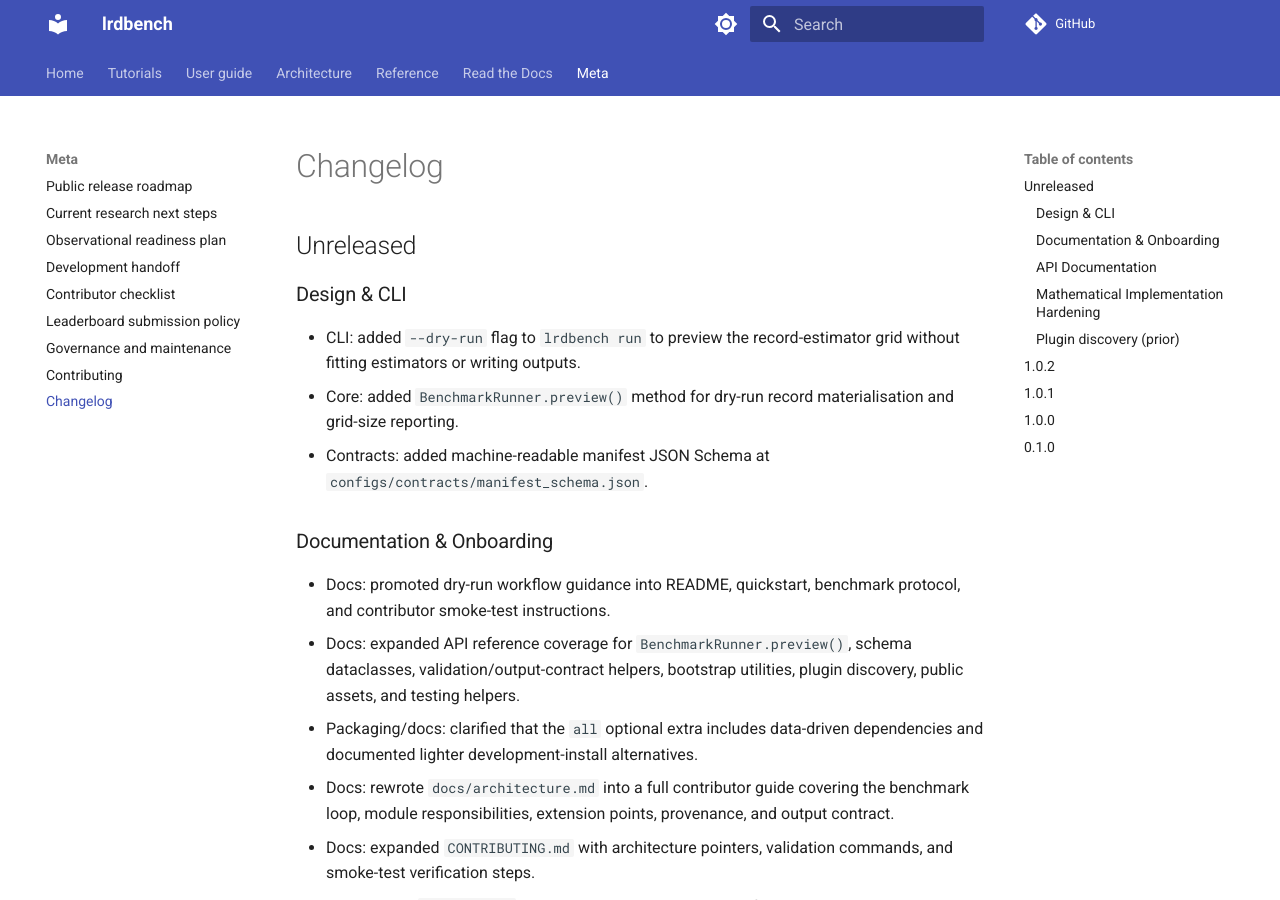
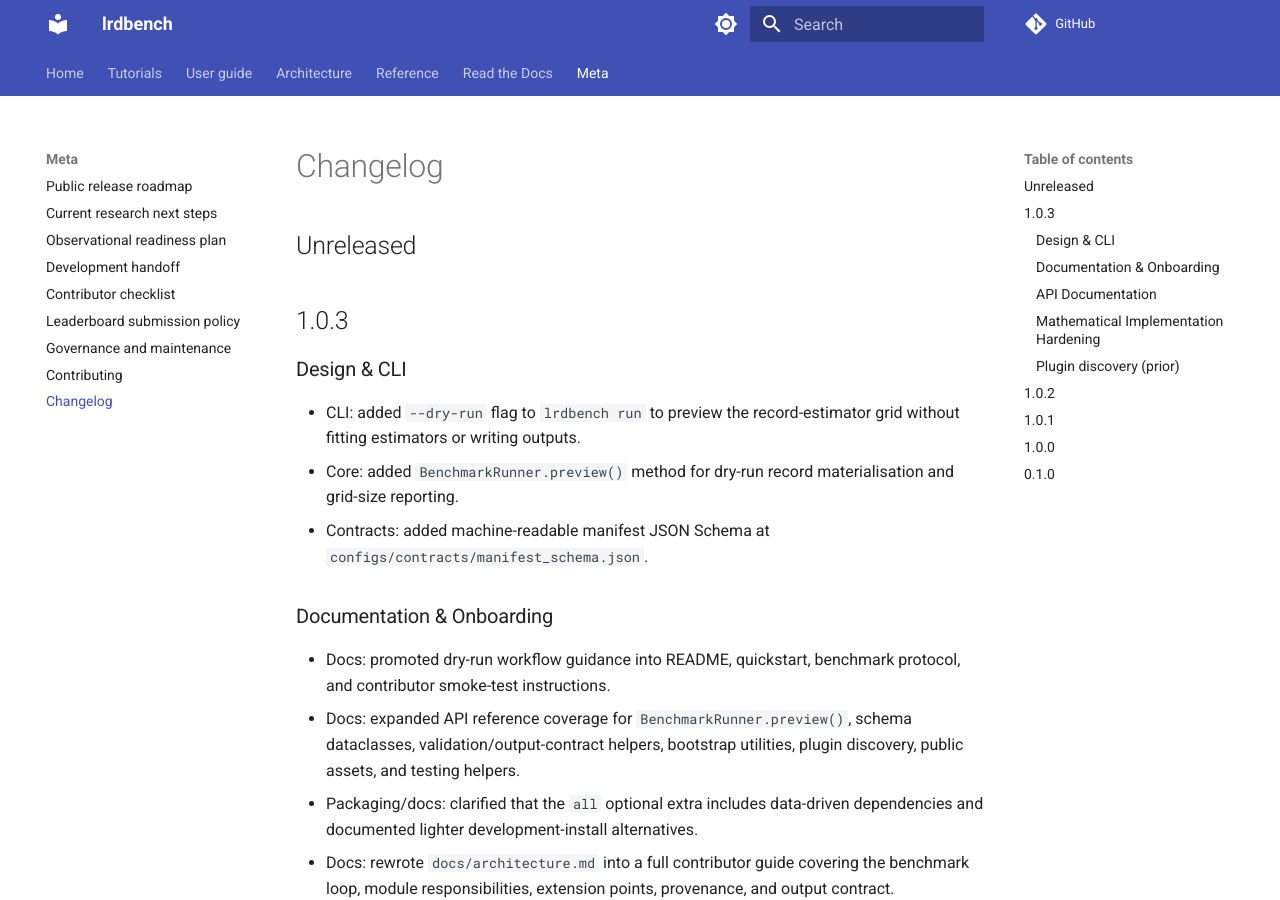
Before and after one commit to dave2k77/lrdbench, an MkDocs documentation site: the page built from docs/changelog.md, in a window 1280 px wide and 900 px high. Built offline with MkDocs 1.6.1 and Material for MkDocs 9.7.7, drawn with Linux system fonts in a browser that asks for light colours; comment, search, counter and statistics services are not loaded.

Commit message:
docs: drop ghost contamination and bump to 1.0.3
Align documentation with the code and resolve version drift.

- README: the robustness list claimed "low-frequency contamination"
  (plus conceptual-only "nonstationarity"/"artefacts"), but no such
  contamination operator is registered. Rewrite the line to name only
  the four operators in defaults.build_default_contamination_registry:
  heavy-tailed noise, level shifts, outliers, polynomial trends.
- Bump version 1.0.2 -> 1.0.3 across __init__.py, pyproject.toml,
  CITATION.cff, README, and docs/citation.md. The working tree already
  shipped dry-run, manifest_schema.json, FAQ, and parameter-glossary
  work under an unversioned CHANGELOG "Unreleased" section while every
  version string still read 1.0.2, making source and PyPI builds
  indistinguishable by version.
- CHANGELOG: retitle "Unreleased" -> "1.0.3" and open a fresh empty
  "Unreleased" section.

```diff
--- a/CHANGELOG.md
+++ b/CHANGELOG.md
@@ -1,6 +1,8 @@
 # Changelog
 
 ## Unreleased
+
+## 1.0.3
 
 ### Design & CLI
 - CLI: added `--dry-run` flag to `lrdbench run` to preview the record-estimator grid without
--- a/docs/citation.md
+++ b/docs/citation.md
@@ -10,11 +10,11 @@ manual reference lists, include:
 
 - software name: `lrdbench`;
 - author: Davian Chin;
-- version: `1.0.2`;
+- version: `1.0.3`;
 - repository: `https://github.com/dave2k77/lrdbench`;
 - license: MIT.
 
-No DOI is attached to `v1.0.2`. If a DOI or archived release bundle is added later, cite that
+No DOI is attached to `v1.0.3`. If a DOI or archived release bundle is added later, cite that
 archived artefact instead of a moving repository URL.
 
 ## Benchmark Metadata to Report
--- a/pyproject.toml
+++ b/pyproject.toml
@@ -4,7 +4,7 @@ build-backend = "hatchling.build"
 
 [project]
 name = "lrdbench"
-version = "1.0.2"
+version = "1.0.3"
 description = "A reproducible benchmark framework for evaluating long-range dependence estimators on canonical, contaminated, and observational time series."
 readme = "README.md"
 requires-python = ">=3.11"
--- a/src/lrdbench/__init__.py
+++ b/src/lrdbench/__init__.py
@@ -1,3 +1,3 @@
 """lrdbench: reproducible benchmarks for long-range dependence estimators."""
 
-__version__ = "1.0.2"
+__version__ = "1.0.3"
```
Also changed, not shown: README.md (+2 -2 lines), 1 other file.
